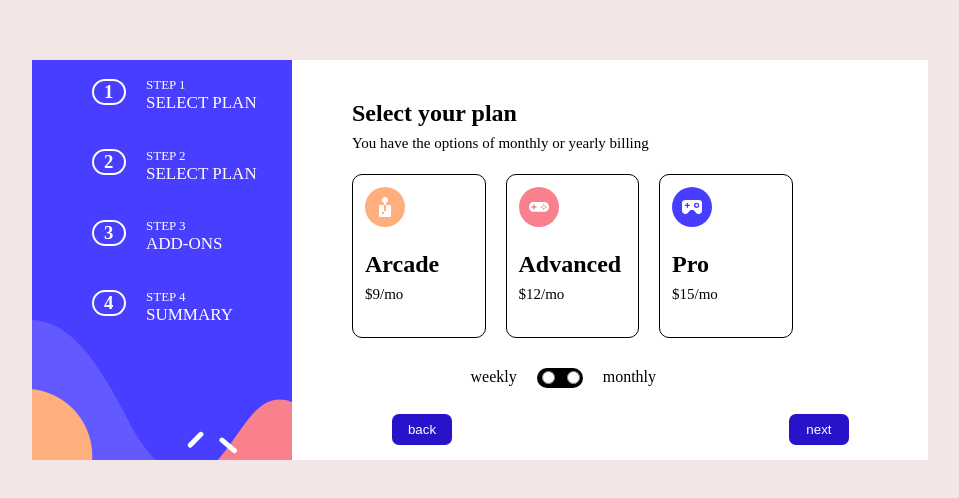
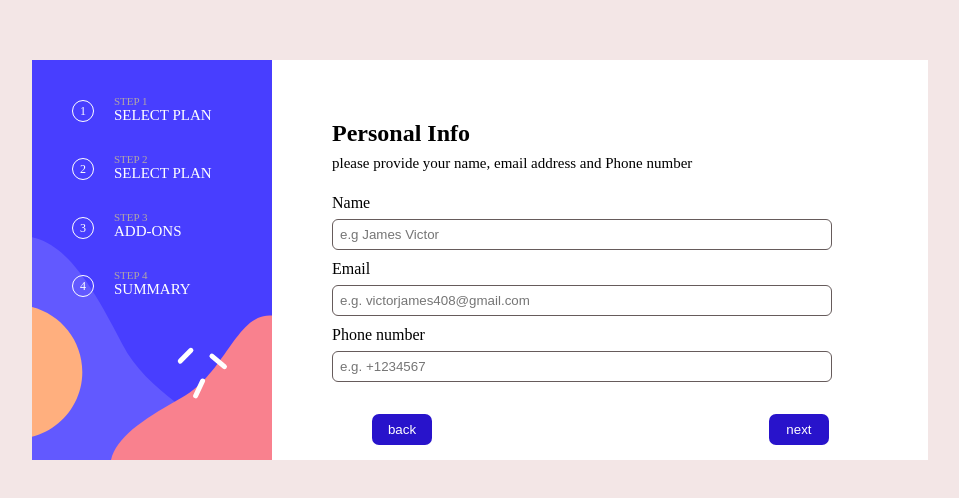
Before and after one commit to JamesVictor-O/frontendMentors-1, a plain HTML site: page challage1.html in a window 1280 px wide. Shown: the part 108-606 px from the top of the page, without its empty margins (168-1127 px from the left). Drawn offline with Linux system fonts and the light colour scheme.

Commit message:
adding changes

```diff
--- a/challage1.css
+++ b/challage1.css
@@ -15,34 +15,47 @@ body{
 }
 .steps{
     background-image: url(challagePic/bg-pic.svg);
-    background-position: center;
+    background-position: bottom;
     background-size: auto;
     width: 200px;
     height: 400px;
-    padding-left: 60px;
+    padding-left: 40px;
     color: white;
+}
+.step-container{
+    margin-top: 20px;
 }
 .step{
     display: flex;
+    flex-direction: row;
 }
 .step h4{
-    font-size: 13px;
-    font-weight: 100;
+    font-size: 11px;
+    font-weight: 300;
+    color: rgb(177, 166, 166);
 }
 .step h4 span{
     font-weight: 30px;
-    font-size: 17px;
+    font-size: 15px;
+    color: white;
 }
-.step h3{
-    border: 2px solid ;
-    border-radius: 50px;
-    width: 20px;
-    align-content: center;
-    align-items: center;
-    padding-left: 10px;
-}
+
 .Info{
     margin-left: 20px;
+}
+.numb{
+    display: inline-block;
+    width: 20px;
+    height: 20px;
+    border: 1px solid white;
+    border-radius: 50%;
+    background-color: transparent;
+    color: white;
+    margin-top: 20px;
+    text-align: center;
+    line-height: 20px;
+    font-size: 12px;
+
 }
 
 
@@ -60,6 +73,7 @@ body{
     margin-left: 60px;
     position: relative;
     margin-top: 20px;
+    overflow: hidden;
 }
 .info h2 span{
     font-weight: 50;
--- a/challage1.html
+++ b/challage1.html
@@ -11,10 +11,11 @@
     <div class="All">
         <!-- section for steps -->
         <section class="steps">
+            <div class="step-container">
                 <!-- step 1 -->
                 <div class="step">
-                <div class="one">
-                   <h3>1</h3>
+                    <div>
+                        <span class="numb">1</span>
                     </div>
                     <div class="step2 Info">
                         <h4>STEP 1<br><span>SELECT PLAN</span></h4>
@@ -24,18 +25,19 @@
 
                 <!-- step 2 -->
                 <div class="step">
-                <div class="one">
-                   <h3>2</h3>
+                    <div>
+                        <span class="numb">2</span>
                     </div>
                     <div class="step2 Info">
                         <h4>STEP 2<br><span>SELECT PLAN</span></h4>
                     </div>
                 </div>
 
+
                 <!-- step 3 -->
                 <div class="step">
-                <div class="one">
-                   <h3>3</h3>
+                    <div>
+                        <span class="numb">3</span>
                     </div>
                     <div class="step1 Info">
                         <h4>STEP 3 <br><span>ADD-ONS</span></h4>
@@ -44,11 +46,12 @@
 
                 <!-- step 4 -->
                 <div class="step">
-                <div class="one">
-                   <h3>4</h3>
+                    <div>
+                        <span class="numb">4</span>
                     </div>
                     <div class="step4 Info">
                         <h4>STEP 4 <br><span>SUMMARY</span></h4>
+                    </div>
                 </div>
             </div>
         </section>
@@ -58,7 +61,7 @@
         <section class="detalis">
             <!-- personal inf -->
            <div class="pages">
-            <div class="personal hidden page">
+            <div class="personal page">
                 <div class="info">
                     <h2>Personal Info <br><span>please provide your name, email address and Phone number</span></h2>
                 </div>
@@ -82,7 +85,7 @@
                 </div>
             </div>
             <!-- plans -->
-            <div class="plans  page">
+            <div class="plans page">
                 <div class="info">
                     <h2>Select your plan <br><span>You have the options of monthly or yearly billing</span></h2>
                 </div>
@@ -128,7 +131,7 @@
             </div>
 
             <!-- ads section -->
-            <div class="Ads hidden page">
+            <div class="Ads page">
                 <div class="info">
                     <h2>Pick add-ons <br><span>Add-ons help enhance your gaming experience</span></h2>
                 </div>
@@ -170,7 +173,7 @@
             </div>
 
             <!-- summary -->
-            <div class="summary hidden page">
+            <div class="summary page">
                 <div class="info">
                     <h2>Finishing up<br><span>Double check everything looks OK before confirming</span></h2>
                 </div>
--- a/challage1.js
+++ b/challage1.js
@@ -7,6 +7,46 @@ let phoneNumber=document.querySelector(".phoneNumber");
 
 let plans=document.querySelectorAll(".show")
 let indexNum=[1];
+
+
+// for the pages to be able to slide
+let currentslide=0;
+
+let sliders=document.querySelectorAll(".page")
+let maxslid=sliders.length;
+
+function slider(slid){
+    sliders.forEach((slide, i)=>{
+        slide.style.transform=`translateX(${100 * (i-slid)}%)`;
+     })
+}
+
+slider(0)
+
+
+function slideFoward(){
+    currentslide === maxslid-1 ? currentslide=0 : currentslide++;
+    slider(currentslide)
+    console.log(currentslide)
+}
+
+function slideBackward(){
+    currentslide === 0 ? currentslide=maxslid -1 : currentslide--;
+    console.log(`this is the max${maxslid}`)
+
+    console.log(`this is the  curent${currentslide}`)
+    slider(currentslide)
+
+}
+
+document.addEventListener("keydown", (e)=>{
+  e.key === "ArrowRight" && slideBackward();
+
+  e.key === "ArrowLeft" && slideBackward();
+//    if(e.key==="ArrowRight"){
+//     slideFoward()
+//    }
+})
 
 // for buttons
 let nextButton=document.querySelector(".next");
@@ -68,28 +108,14 @@ function correct(element,massage){
     }
 }
 
-// when you click on the plan options
-plans.forEach((items,index)=>{
-    items.addEventListener("click", ()=>{
-     indexNum.pop()
-     indexNum.push(index)
-    //  if(indexNum.length <= 1){
-
-    //     // items.classList.contains("clicked") ? items.classList.remove("clicked") : items.classList.add("clicked");
-
-
-
-    })
-})
-
-console.log(plans)
-
 
 nextButton.addEventListener("click", ()=>{
-    checkPersonal()
-    showProgress()
+    slideFoward()
+    checkPersonal();
+    // showProgress()
 })
 backButton.addEventListener("click",()=>{
-    showProgress()
+    // showProgress()
+    slideBackward(currentslide)
 
 })
```
Lines whose indentation alone changed are shown as unchanged.
